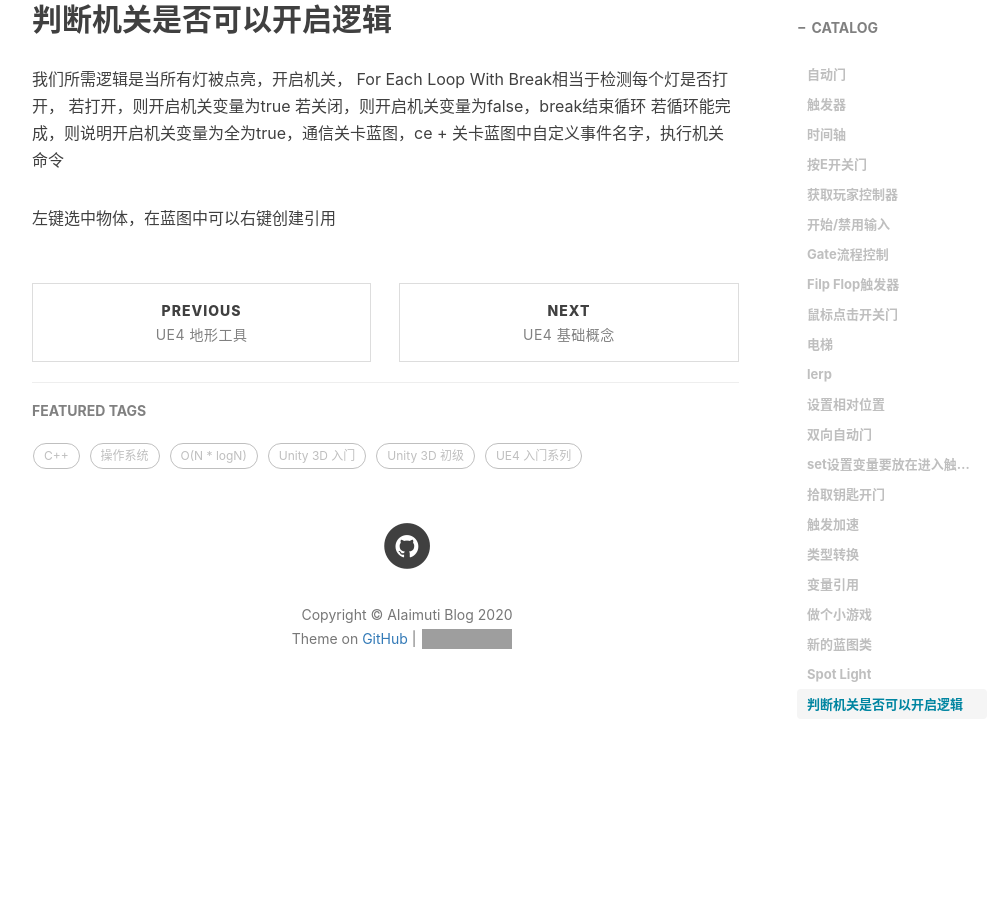
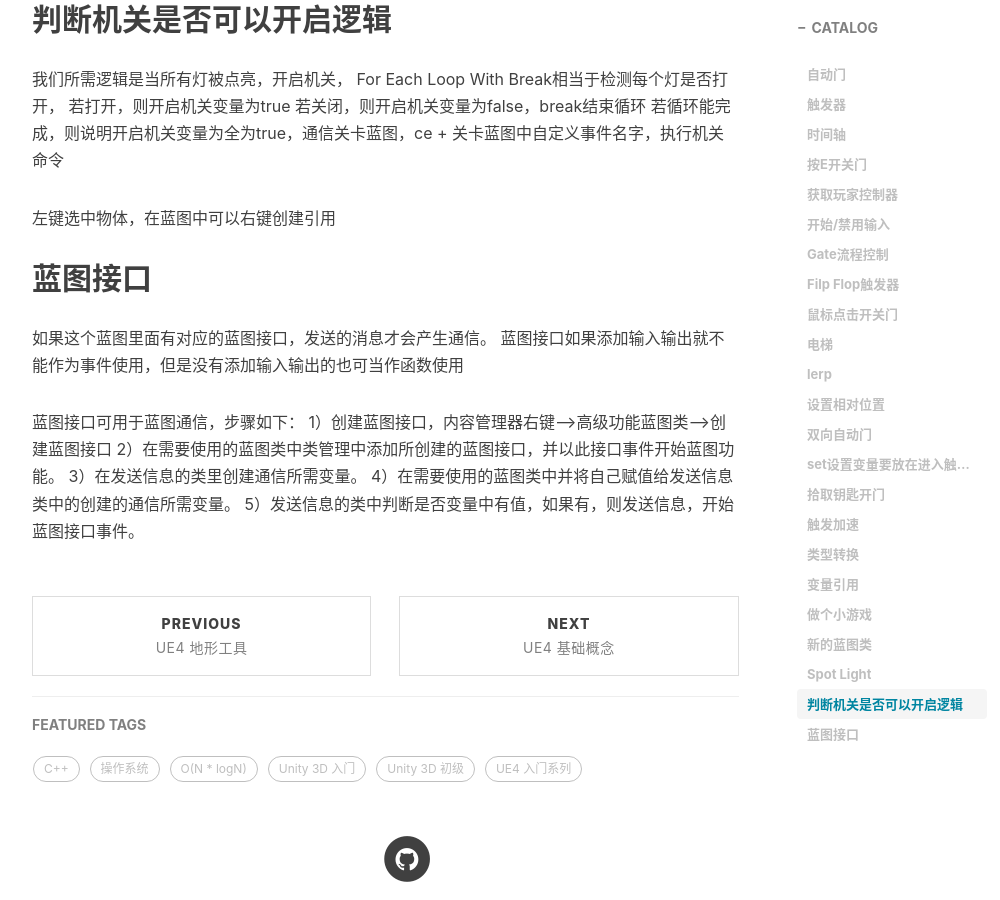
Before and after one commit to AIaimuti/aiaimuti.github.io, a Jekyll site: the page built from _posts/2020-4-12-Blueprint.md, in a window 1280 px wide and 900 px high, scrolled down 5078 px. Shown: the whole window, without its empty margins (233-1233 px from the left). Built offline with Jekyll 4.4.1, drawn with Linux system fonts in a browser that asks for light colours; nearby versions of some CDN libraries; comment, search, counter and statistics services are not loaded; before the commit the page ends 5821 px from its top, so only the background shows below that; grey boxes are pictures that could not be loaded.

Commit message:
Update 2020-4-12-Blueprint.md

```diff
--- a/_posts/2020-4-12-Blueprint.md
+++ b/_posts/2020-4-12-Blueprint.md
@@ -173,3 +173,14 @@ For Each Loop With Break相当于检测每个灯是否打开，
 若循环能完成，则说明开启机关变量为全为true，通信关卡蓝图，ce + 关卡蓝图中自定义事件名字，执行机关命令
 
 左键选中物体，在蓝图中可以右键创建引用
+
+## 蓝图接口
+如果这个蓝图里面有对应的蓝图接口，发送的消息才会产生通信。
+蓝图接口如果添加输入输出就不能作为事件使用，但是没有添加输入输出的也可当作函数使用
+
+蓝图接口可用于蓝图通信，步骤如下：
+1）创建蓝图接口，内容管理器右键-->高级功能蓝图类-->创建蓝图接口
+2）在需要使用的蓝图类中类管理中添加所创建的蓝图接口，并以此接口事件开始蓝图功能。
+3）在发送信息的类里创建通信所需变量。
+4）在需要使用的蓝图类中并将自己赋值给发送信息类中的创建的通信所需变量。
+5）发送信息的类中判断是否变量中有值，如果有，则发送信息，开始蓝图接口事件。
```
